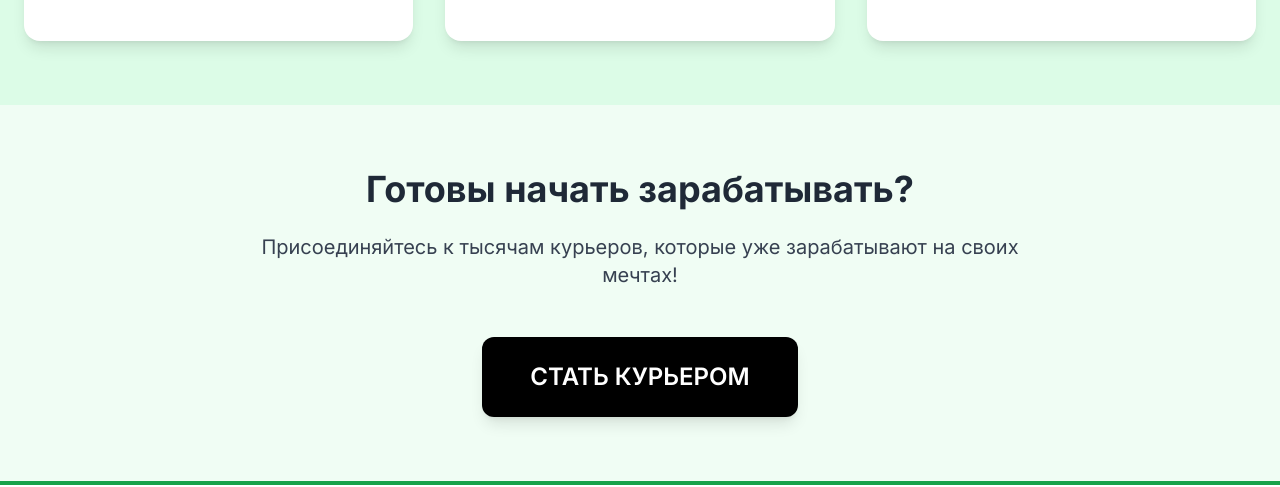
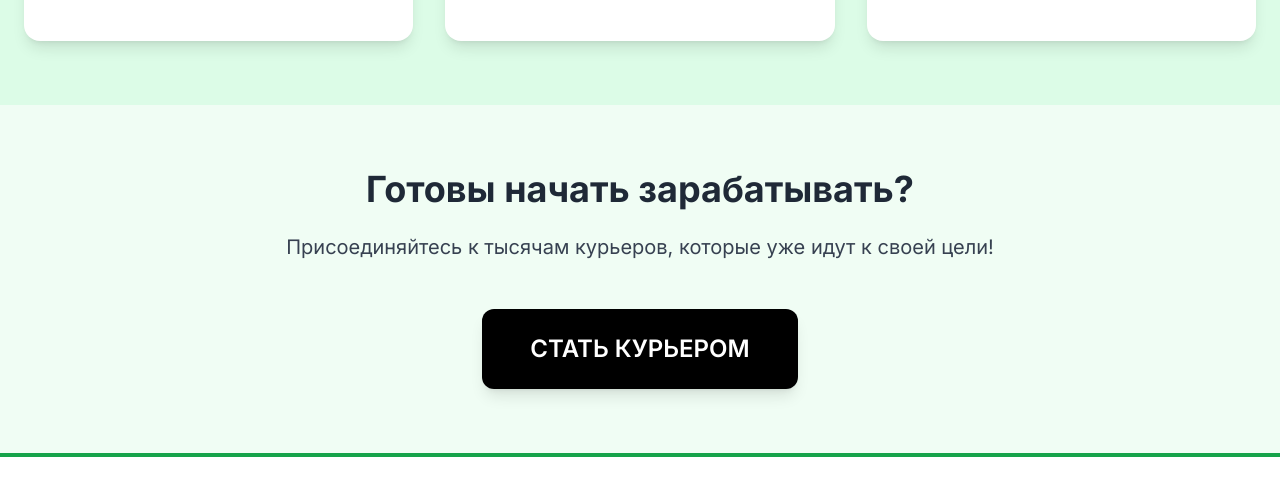
Before and after one commit to DgimiChe/DgimiChe.github.io, a plain HTML site: page index.html in a window 1280 px wide. Shown: the part 1619-2106 px from the top of the page. Drawn offline with nearby package versions, Linux system fonts and the light colour scheme.

Commit message:
Update index.html

```diff
--- a/index.html
+++ b/index.html
@@ -135,7 +135,7 @@
                 Готовы начать зарабатывать?
             </h2>
             <p class="text-xl text-gray-700 mb-12 max-w-3xl mx-auto">
-                Присоединяйтесь к тысячам курьеров, которые уже зарабатывают на своих мечтах!
+                Присоединяйтесь к тысячам курьеров, которые уже идут к своей цели!
             </p>
             <a
                 href="https://reg.eda.yandex.ru/?advertisement_campaign=forms_for_agents&user_invite_code=addd50b4bbf24cd3a4af2c708d6eeb94&utm_content=blank"
```
